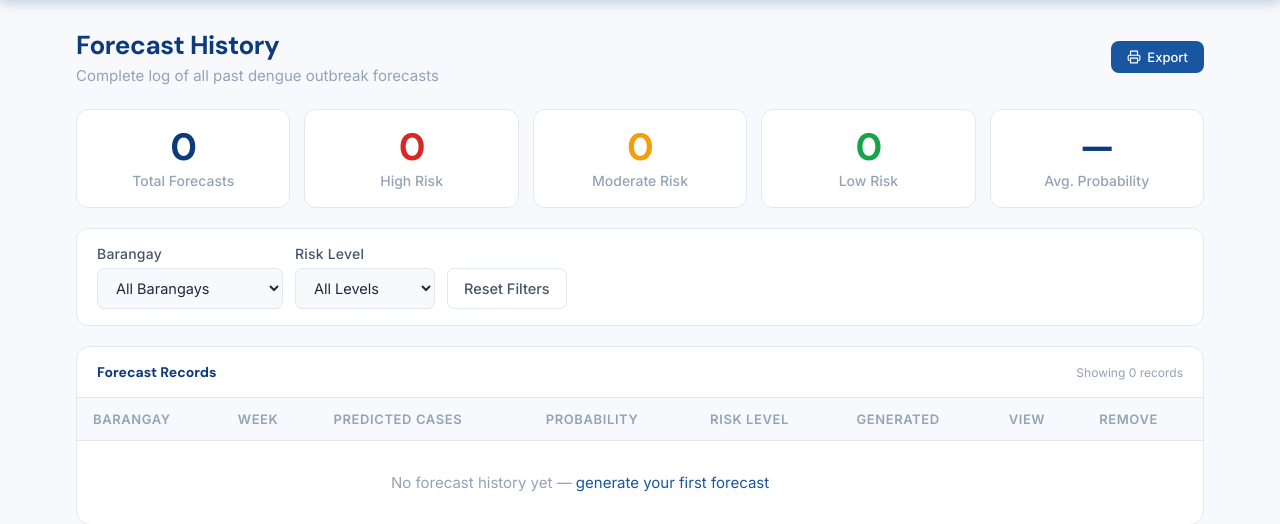
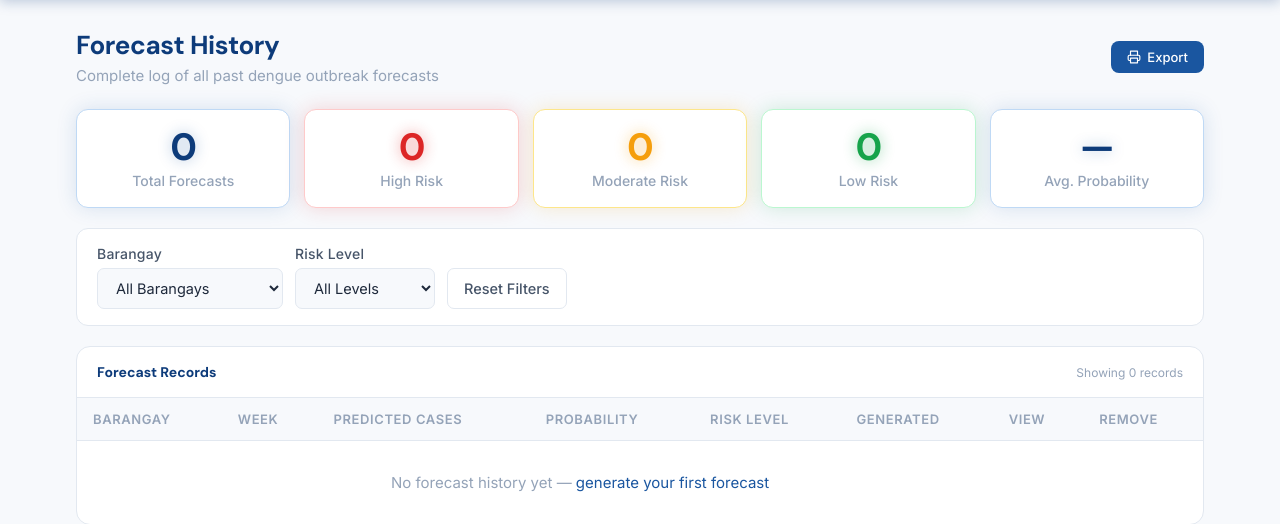
Before and after one commit to DevNigelSan/DengueTect, a Flask app: page /history in a window 1280 px wide. Shown: the part 72-596 px from the top of the page. Run offline with Flask 3, Linux system fonts and the light colour scheme; the visitor is signed in with stand-in values (Sample User, id 1); data that the repository does not hold is empty; parts of the project's set-up code (start-up, migrations or seed data) failed here and were passed over.

Commit message:
Add color-matched glow to history summary cards

```diff
--- a/app/static/css/history.css
+++ b/app/static/css/history.css
@@ -160,9 +160,20 @@
 }
 
 
-.summary-num.red    { color: var(--red-alert); }
-.summary-num.yellow { color: var(--yellow-warn); }
-.summary-num.green  { color: var(--green-safe); }
+.summary-num.red    { color: var(--red-alert);   text-shadow: 0 0 14px rgba(220,38,38,0.45); }
+.summary-num.yellow { color: var(--yellow-warn); text-shadow: 0 0 14px rgba(245,158,11,0.45); }
+.summary-num.green  { color: var(--green-safe);  text-shadow: 0 0 14px rgba(22,163,74,0.45); }
+.summary-num:not(.red):not(.yellow):not(.green) { text-shadow: 0 0 14px rgba(26,86,160,0.35); }
+
+/* Card glow matching each number's color */
+.summary-card { transition: box-shadow 0.2s, transform 0.2s; }
+.summary-card:has(.summary-num.red)    { border-color: #FECACA; box-shadow: 0 0 20px rgba(220,38,38,0.18); }
+.summary-card:has(.summary-num.yellow) { border-color: #FDE68A; box-shadow: 0 0 20px rgba(245,158,11,0.18); }
+.summary-card:has(.summary-num.green)  { border-color: #BBF7D0; box-shadow: 0 0 20px rgba(22,163,74,0.18); }
+.summary-card:not(:has(.summary-num.red, .summary-num.yellow, .summary-num.green)) {
+  border-color: #BFD9F5; box-shadow: 0 0 20px rgba(26,86,160,0.15);
+}
+.summary-card:hover { transform: translateY(-2px); }
 
 /* ── TABLE PANEL ── */
 .table-panel {
```
